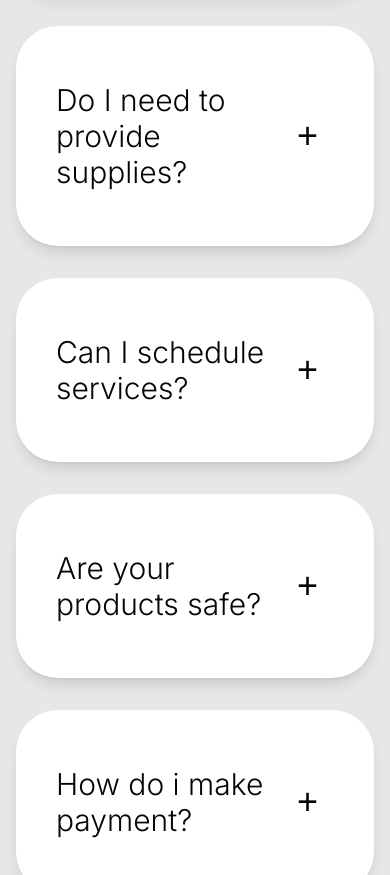
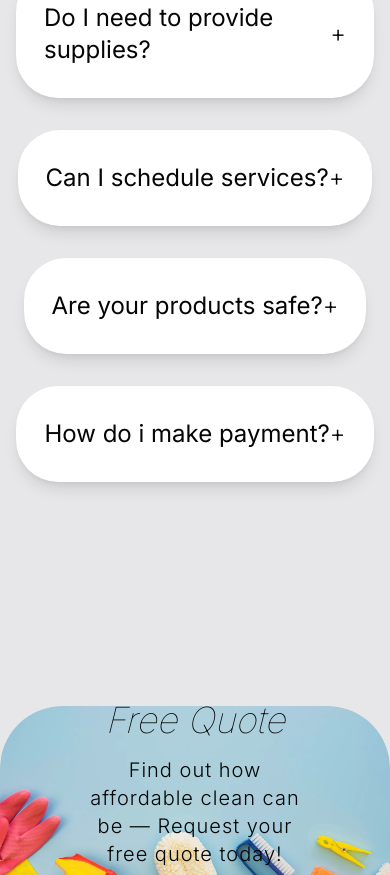
Before and after one commit to Yagya-Adh/clean, a Next.js app: page / in a window 390 px wide. Shown: the part 2869-3744 px from the top of the page. Built offline with nearby package versions, Linux system fonts and the light colour scheme.

Commit message:
responsive frequently asked card .

```diff
--- a/app/components/card/RequestAFreeQuote.tsx
+++ b/app/components/card/RequestAFreeQuote.tsx
@@ -38,7 +38,7 @@ const RequestAFreeQuote = () => {
           <span className="font-light">Request A </span>
           <span className="font-inter font-thin italic"> Free Quote</span>
         </h4>
-        <p className="max-w-60 md:max-w-sm text-base md:text-xl text-center -tracking-widest font-light text-clean-black-10 font-inter">
+        <p className="max-w-60 md:max-w-sm text-xl md:text-xl text-center tracking-wider font-light text-clean-black-10 font-inter">
           Find out how affordable clean can be — Request your free quote today!
         </p>
         <form className="py-10 px-2">
--- a/app/components/faqs/FrequentlyAsk.tsx
+++ b/app/components/faqs/FrequentlyAsk.tsx
@@ -17,51 +17,52 @@ const FrequentlyAsk = () => {
   };
 
   return (
-    <section className="max-w-screen-3xl mx-auto my-20">
-      {data?.slice(0, 6).map((list) => (
-        <div
-          className="flex flex-col justify-center items-center py-4 px-4 md:px-20 animate-fadeInUp"
-          key={list.id}
-        >
+    <section className="max-w-screen-3xl mx-auto px-4 lg:px10 my-20">
+      <div className=" flex flex-col justify-center items-center">
+        {data?.slice(0, 6).map((list) => (
           <div
+            key={list.id}
             className={`
               flex
               flex-col
-              items-center
-              justify-between
               rounded-[42px]
-              bg-white
               hover:bg-transparent
               shadow-lg
               animate-fadeInUp
-              md:w-1/2
-              px-10 py-10
+              bg-white
+              sm:w-1/2
+              px-7
+              py-4
+              my-4
               ${
                 openQuestion === list.id
                   ? "translate-y-1 transition-all ease-linear duration-500"
                   : "-translate-y-0 transition-all ease-linear duration-500"
               }
-              `}
+        `}
           >
-            <div className="flex flex-row justify-between w-full">
-              <h4 className="text-3xl text-clean-black-10 py-4 font-inter font-light">
+            <div className="flex flex-row items-center justify-between w-full">
+              <h4
+                className="text-2xl lg:text-3xl text-clean-black-10 py-4 font-inter font-normal"
+                onClick={() => handleQuestionToggle(list.id)}
+              >
                 {list.question}
               </h4>
 
               <span
-                className="text-4xl text-clean-black-10 cursor-pointer ps-4 flex justify-center items-center p-4"
+                className="text-2xl font-inter font-light text-clean-black-10 cursor-pointer flex justify-center items-center "
                 onClick={() => handleQuestionToggle(list.id)}
               >
                 {openQuestion === list.id ? "-" : "+"}
               </span>
             </div>
 
-            <p className="text-xl font-inter font-light text-clean-black-10">
+            <p className="text-xl text-center md:text-start md:max-w-xl font-inter font-normal text-clean-black-10">
               {openQuestion === list.id && list.answer}
             </p>
           </div>
-        </div>
-      ))}
+        ))}
+      </div>
     </section>
   );
 };
```
